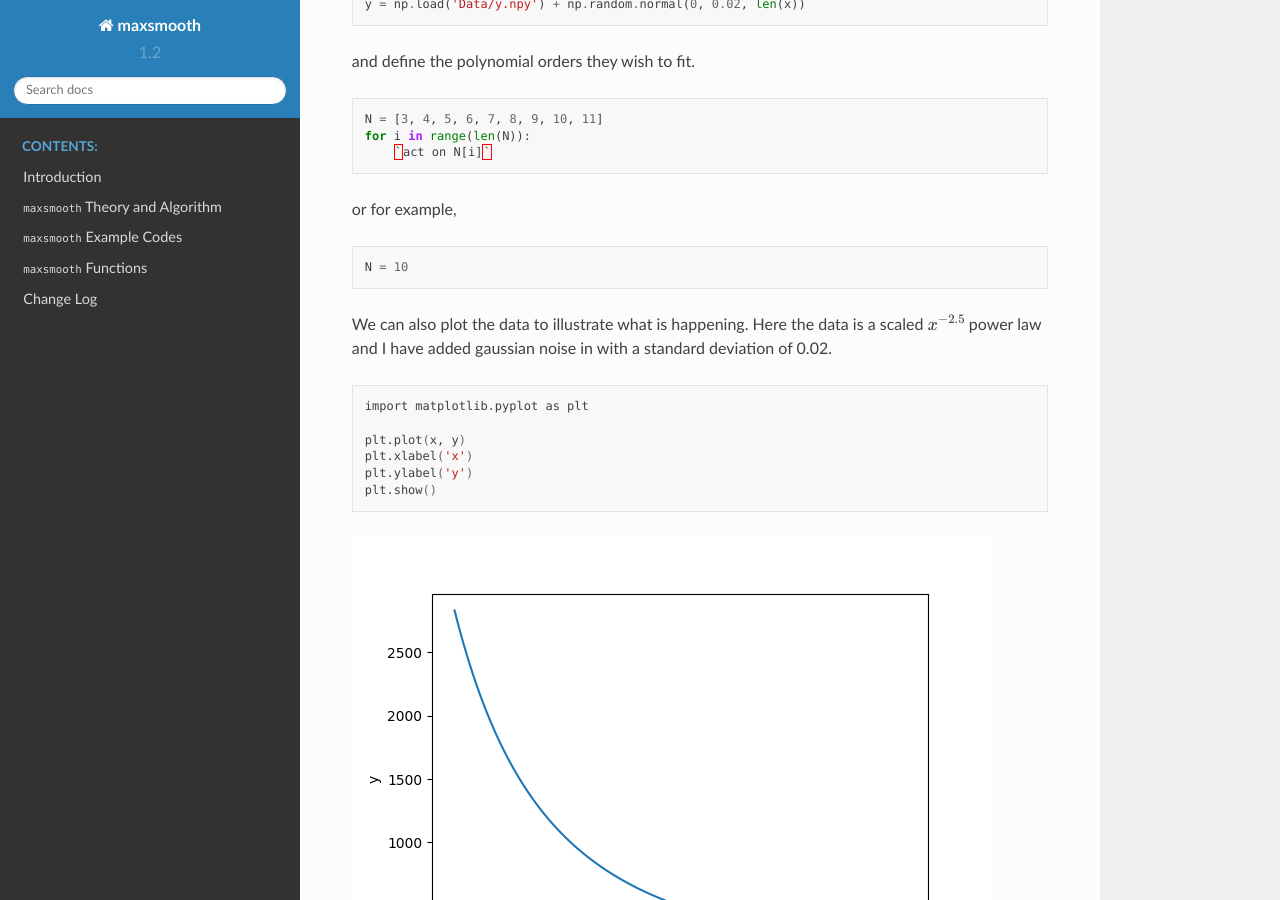
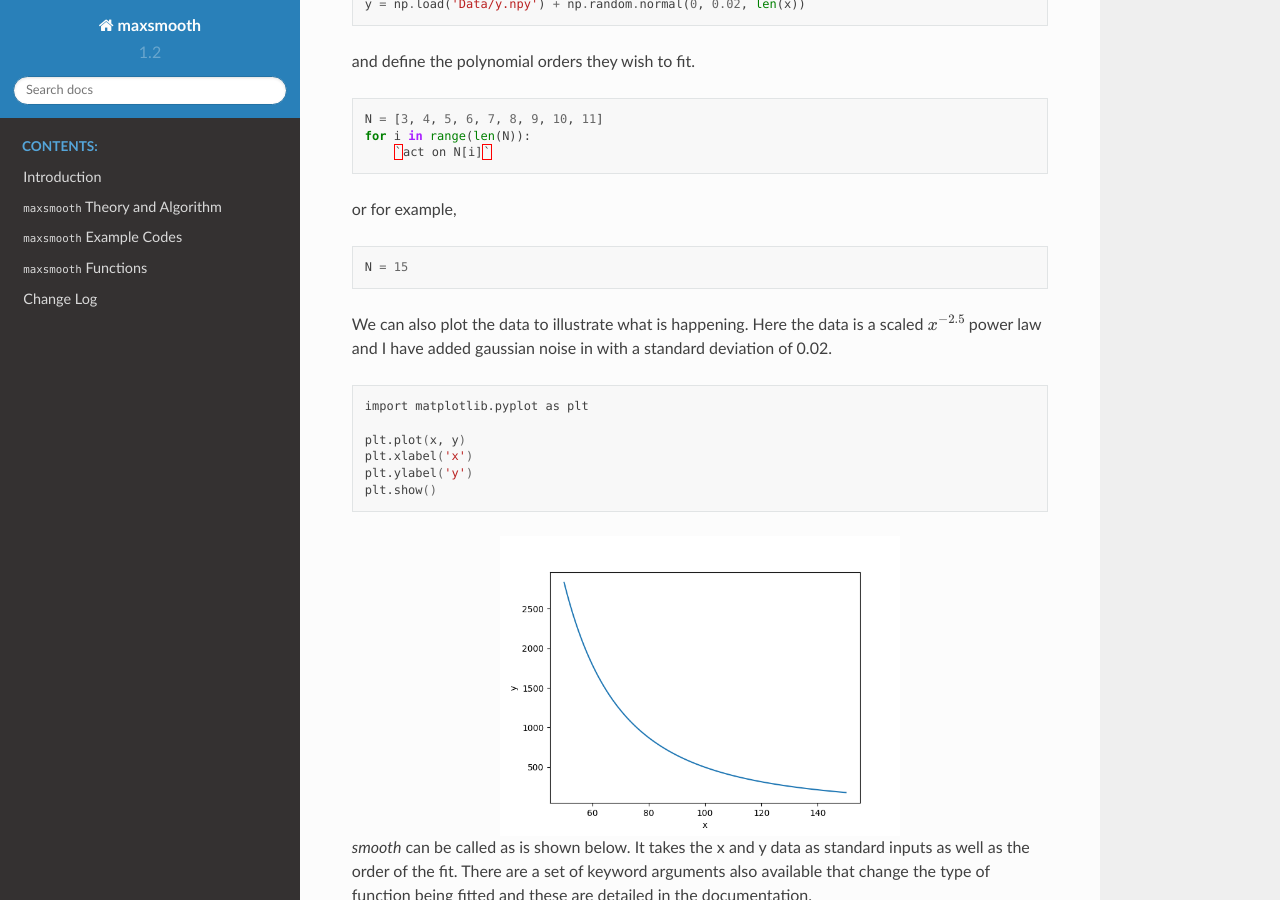
Before and after one commit to htjb/maxsmooth, a Sphinx documentation site: the page built from docs/source/simple_program.rst, in a window 1280 px wide and 900 px high, scrolled down 764 px. Built offline with Sphinx 7.4.7 and the Read the Docs theme 2.0.0, drawn with Linux system fonts in a browser that asks for light colours.

Commit message:
formatting new images

```diff
--- a/docs/source/simple_program.rst
+++ b/docs/source/simple_program.rst
@@ -54,7 +54,7 @@ or for example,
 
 .. code::
 
-    N = 10
+    N = 15
 
 We can also plot the data to illustrate what is happening.
 Here the data is a scaled :math:`{x^{-2.5}}` power law and I have added gaussian
@@ -70,6 +70,8 @@ noise in with a standard deviation of 0.02.
     plt.show()
 
 .. image:: https://github.com/htjb/maxsmooth/raw/master/docs/images/simple_program_data.png
+  :width: 400
+  :align: center
 
 `smooth` can be called as is shown below. It takes the x and y data as standard
 inputs as well as the order of the fit. There are a set of keyword arguments
@@ -100,6 +102,8 @@ so,
     plt.show()
 
 .. image:: https://github.com/htjb/maxsmooth/raw/master/docs/images/simple_program_msf_residuals.png
+  :width: 400
+  :align: center
 
 To fit the data with a CSF we can use the 'constraints' keyword
 argument in smooth(). 'constraints' sets the minimum constrained
@@ -122,6 +126,8 @@ increased by 1 and the only derivative that is allowed to cross through 0
     plt.show()
 
 .. image:: https://github.com/htjb/maxsmooth/raw/master/docs/images/simple_program_csf_residuals.png
+  :width: 400
+  :align: center
 
 A Partially Smooth Function can have derivatives constrained via :math:`{m \geq a}`
 where :math:`{a}` is
@@ -143,6 +149,8 @@ data features an inflection point we want to model with our fit.
    plt.show()
 
 .. image:: https://github.com/htjb/maxsmooth/raw/master/docs/images/simple_program_psf1_residuals.png
+  :width: 400
+  :align: center
 
 To allow a particular set of derivatives to cross zero we use the
 'zero_crossings' keyword. In the example below we are lifting the constraints
@@ -162,6 +170,8 @@ constrained via the condition at the begining of this example code.
    plt.show()
 
 .. image:: https://github.com/htjb/maxsmooth/raw/master/docs/images/simple_program_psf2_residuals.png
+  :width: 400
+  :align: center
 
 While PSFs can seem like an attractive way to improve the quality of fit they
 are less 'smooth' than a MSF or CSF and consequently they can introduce
```
